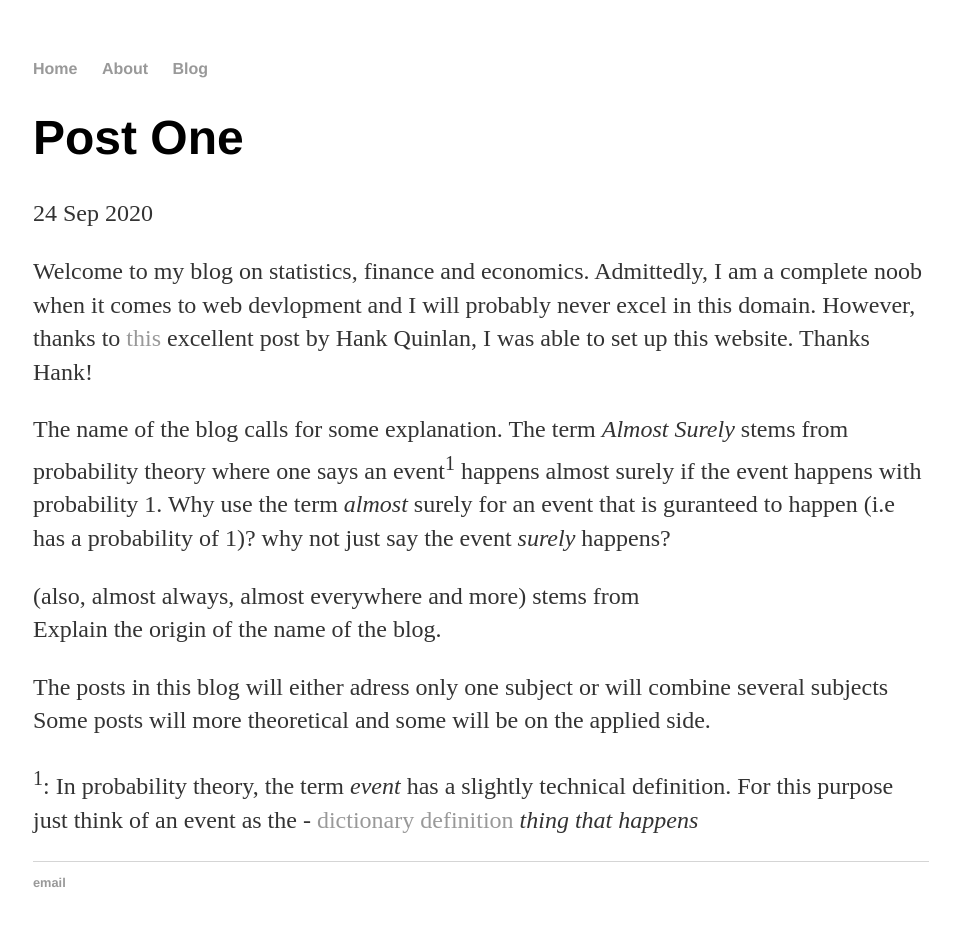
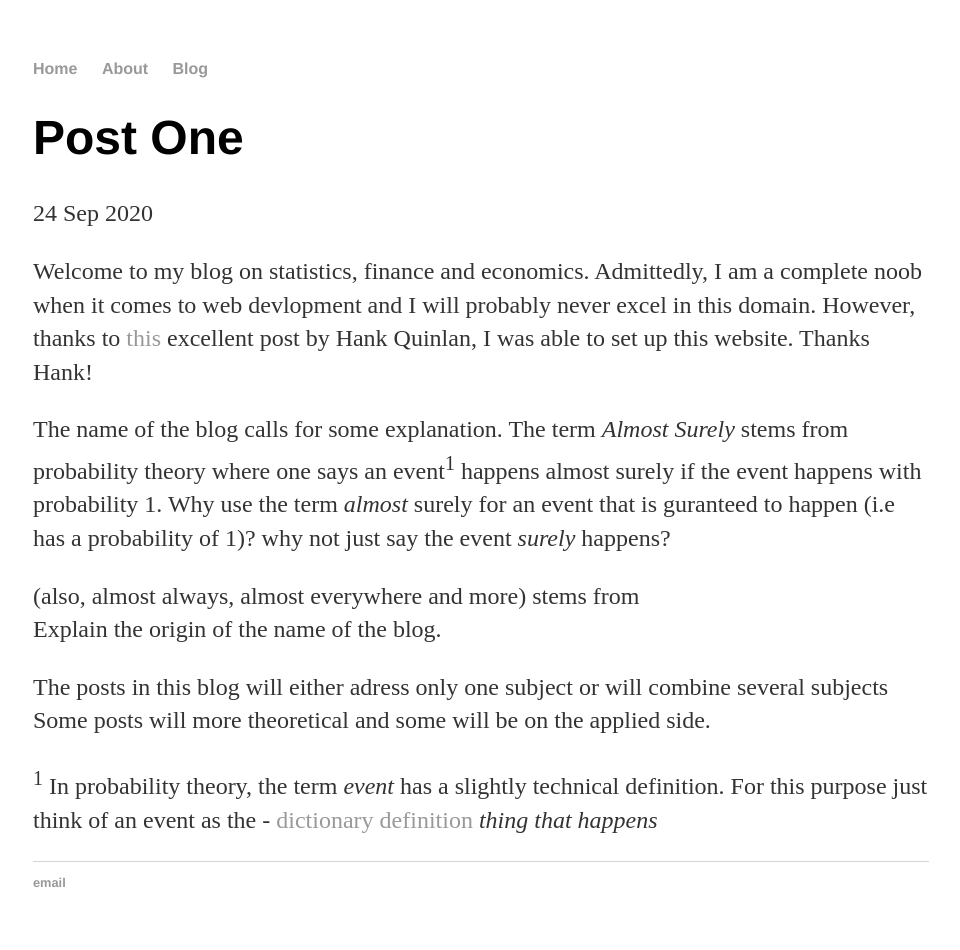
Before and after one commit to nirryde/nirryde.github.io, a Jekyll site: the page built from _posts/2020-09-24-post one.md, in a window 1280 px wide. Shown: the whole page, without its empty margins (159-1119 px from the left). Built offline with Jekyll 4.4.1, drawn with Linux system fonts in a browser that asks for light colours.

```diff
--- a/_posts/2020-09-24-post one.md
+++ b/_posts/2020-09-24-post one.md
@@ -15,4 +15,4 @@ Explain the origin of the name of the blog.
 The posts in this blog will either adress only one subject or will combine several subjects
 Some posts will more theoretical and some will be on the applied side.
 
-<sup>1</sup>: In probability theory, the term *event* has a slightly technical definition. For this purpose just think of an event as the - <a href="https://dictionary.cambridge.org/dictionary/english/event"> dictionary definition</a> *thing that happens*
+<sup>1</sup> In probability theory, the term *event* has a slightly technical definition. For this purpose just think of an event as the - <a href="https://dictionary.cambridge.org/dictionary/english/event"> dictionary definition</a> *thing that happens*
```
